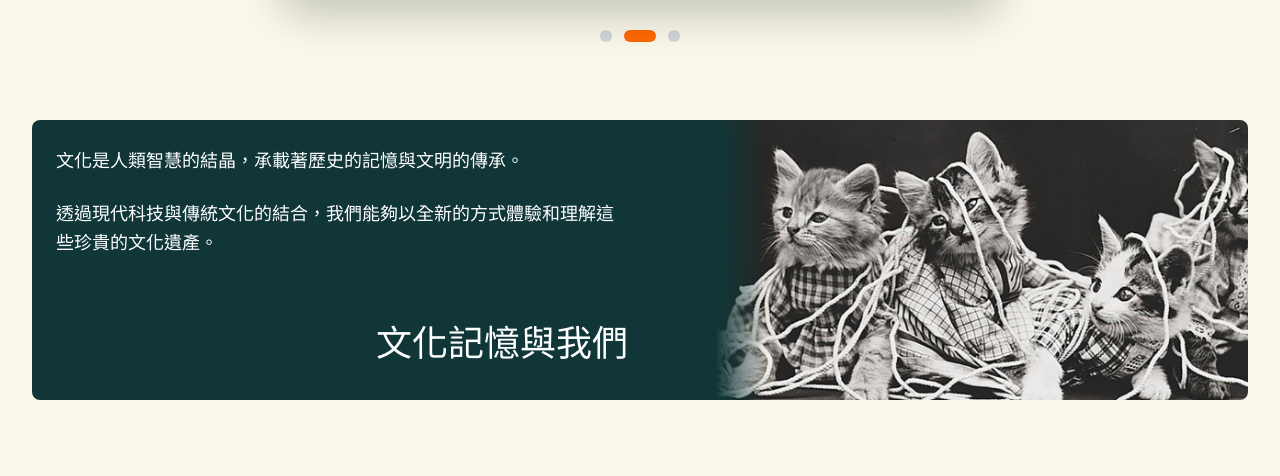
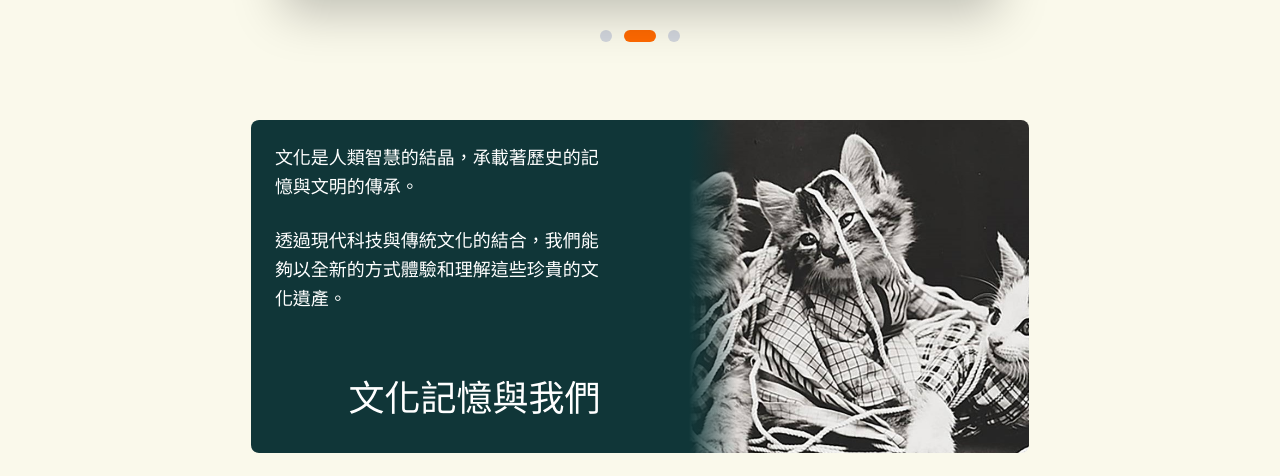
Before and after one commit to TW-tech/Cultural-Website, a Next.js app: page / in a window 1280 px wide. Shown: the part 1330-1806 px from the top of the page. Built offline with nearby package versions, Linux system fonts and the light colour scheme; grey boxes are pictures that could not be loaded; a web font is replaced by a local one.

Commit message:
update width of slogan

```diff
--- a/src/components/sections/Slogan.tsx
+++ b/src/components/sections/Slogan.tsx
@@ -3,8 +3,8 @@ import Image from "next/image";
 export default function Slogan() {
   return (
     <section className="w-full py-6 sm:py-8 lg:py-[30px] box-border bg-[#FAF9EB]">
-      <div className="max-w-7xl mx-auto px-4 sm:px-6 lg:px-8">
-        <div className="grid grid-cols-1 lg:grid-cols-[9fr_7fr] overflow-hidden rounded-lg min-h-[400px] lg:min-h-[280px]">
+      <div className="w-full flex justify-center px-4 sm:px-6 lg:px-8">
+        <div className="w-full sm:w-[64%] grid grid-cols-1 lg:grid-cols-[9fr_7fr] overflow-hidden rounded-lg min-h-[400px] lg:min-h-[280px]">
 
           {/* 左側文字敘述 */}
           <div className="flex items-center h-full p-4 sm:p-6 bg-[#103638] relative order-2 lg:order-1">
```
